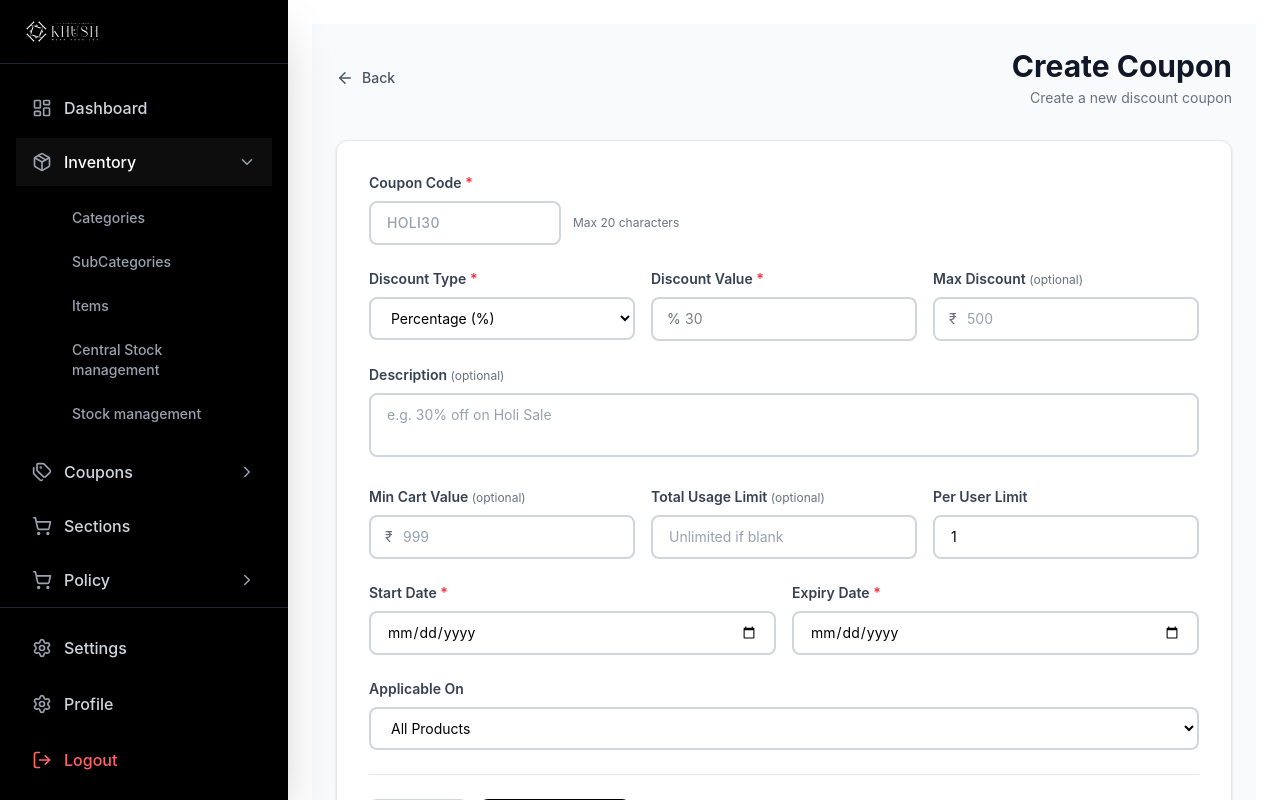
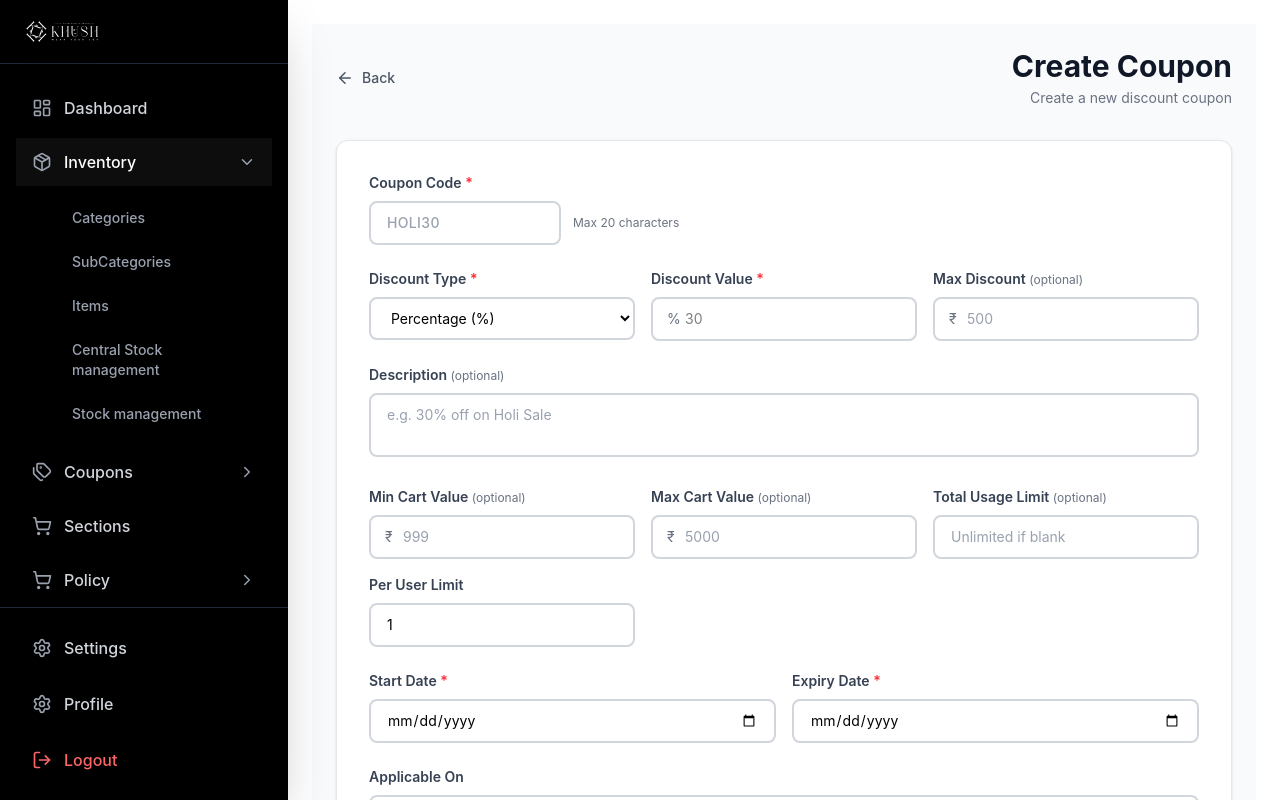
Before and after one commit to prachipossesivepanda/Khush-admin, a React (Vite) app: page /admin/coupons/create in a window 1280 px wide. Shown: the top 800 px of the page. Built offline with nearby package versions, Linux system fonts and the light colour scheme; sample sign-in values are in the browser's storage.

Commit message:
coupon maxcart value

```diff
--- a/index.html
+++ b/index.html
@@ -2,7 +2,7 @@
 <html lang="en">
   <head>
     <meta charset="UTF-8" />
-    <link rel="icon" type="image/svg+xml" href="/vite.svg" />
+    <!-- <link rel="icon" type="image/svg+xml" href="/vite.svg" /> -->
     <meta name="viewport" content="width=device-width, initial-scale=1.0" />
     <title>khush</title>
   </head>
--- a/src/admin/components/coupon/couponform.jsx
+++ b/src/admin/components/coupon/couponform.jsx
@@ -21,6 +21,7 @@ const CouponForm = () => {
     discountValue: "",
     maxDiscountAmount: "",
     minCartValue: "",
+    maxCartValue: "",
     totalUsageLimit: "",
     perUserUsageLimit: "1",
     startDate: "",
@@ -46,10 +47,16 @@ const CouponForm = () => {
             discountValue: coupon.discountValue || "",
             maxDiscountAmount: coupon.maxDiscountAmount || "",
             minCartValue: coupon.minCartValue || "",
+            maxCartValue:
+              coupon.maxCartValue !== undefined && coupon.maxCartValue !== null
+                ? String(coupon.maxCartValue)
+                : "",
             totalUsageLimit: coupon.totalUsageLimit || "",
             perUserUsageLimit: coupon.perUserUsageLimit || "1",
-            startDate: coupon.startDate ? coupon.startDate.split('T')[0] : "",
-            expiryDate: coupon.expiryDate ? coupon.expiryDate.split('T')[0] : "",
+            startDate: coupon.startDate ? coupon.startDate.split("T")[0] : "",
+            expiryDate: coupon.expiryDate
+              ? coupon.expiryDate.split("T")[0]
+              : "",
             applicableOn: coupon.applicableOn || "ALL",
           });
         } else {
@@ -95,10 +102,21 @@ const CouponForm = () => {
       description: formData.description.trim(),
       discountType: formData.discountType,
       discountValue: Number(formData.discountValue),
-      maxDiscountAmount: formData.maxDiscountAmount ? Number(formData.maxDiscountAmount) : undefined,
-      minCartValue: formData.minCartValue ? Number(formData.minCartValue) : undefined,
-      totalUsageLimit: formData.totalUsageLimit ? Number(formData.totalUsageLimit) : undefined,
-      perUserUsageLimit: formData.perUserUsageLimit ? Number(formData.perUserUsageLimit) : 1,
+      maxDiscountAmount: formData.maxDiscountAmount
+        ? Number(formData.maxDiscountAmount)
+        : undefined,
+      minCartValue: formData.minCartValue
+        ? Number(formData.minCartValue)
+        : undefined,
+      maxCartValue: formData.maxCartValue
+        ? Number(formData.maxCartValue)
+        : undefined,
+      totalUsageLimit: formData.totalUsageLimit
+        ? Number(formData.totalUsageLimit)
+        : undefined,
+      perUserUsageLimit: formData.perUserUsageLimit
+        ? Number(formData.perUserUsageLimit)
+        : 1,
       startDate: formData.startDate,
       expiryDate: formData.expiryDate,
       applicableOn: formData.applicableOn,
@@ -132,7 +150,10 @@ const CouponForm = () => {
             onClick={() => navigate("/admin/coupons")}
             className="flex items-center gap-2 text-sm font-medium text-gray-600 hover:text-gray-900 transition-colors group"
           >
-            <ArrowLeft size={18} className="group-hover:-translate-x-1 transition-transform" />
+            <ArrowLeft
+              size={18}
+              className="group-hover:-translate-x-1 transition-transform"
+            />
             <span>Back</span>
           </button>
           <div className="text-right">
@@ -140,7 +161,9 @@ const CouponForm = () => {
               {isEdit ? "Edit Coupon" : "Create Coupon"}
             </h1>
             <p className="mt-1 text-sm text-gray-500">
-              {isEdit ? "Update coupon information" : "Create a new discount coupon"}
+              {isEdit
+                ? "Update coupon information"
+                : "Create a new discount coupon"}
             </p>
           </div>
         </div>
@@ -208,9 +231,13 @@ const CouponForm = () => {
                 </label>
                 <div className="relative">
                   {formData.discountType === "PERCENT" ? (
-                    <span className="absolute left-4 top-1/2 -translate-y-1/2 text-gray-500 text-sm">%</span>
+                    <span className="absolute left-4 top-1/2 -translate-y-1/2 text-gray-500 text-sm">
+                      %
+                    </span>
                   ) : (
-                    <span className="absolute left-4 top-1/2 -translate-y-1/2 text-gray-500 text-sm">₹</span>
+                    <span className="absolute left-4 top-1/2 -translate-y-1/2 text-gray-500 text-sm">
+                      ₹
+                    </span>
                   )}
                   <input
                     type="number"
@@ -228,10 +255,15 @@ const CouponForm = () => {
 
               <div>
                 <label className="block text-sm font-semibold text-gray-700 mb-2">
-                  Max Discount <span className="text-xs text-gray-500 font-normal">(optional)</span>
+                  Max Discount{" "}
+                  <span className="text-xs text-gray-500 font-normal">
+                    (optional)
+                  </span>
                 </label>
                 <div className="relative">
-                  <span className="absolute left-4 top-1/2 -translate-y-1/2 text-gray-500 text-sm">₹</span>
+                  <span className="absolute left-4 top-1/2 -translate-y-1/2 text-gray-500 text-sm">
+                    ₹
+                  </span>
                   <input
                     type="number"
                     name="maxDiscountAmount"
@@ -248,7 +280,10 @@ const CouponForm = () => {
             {/* Description */}
             <div className="mb-6">
               <label className="block text-sm font-semibold text-gray-700 mb-2">
-                Description <span className="text-xs text-gray-500 font-normal">(optional)</span>
+                Description{" "}
+                <span className="text-xs text-gray-500 font-normal">
+                  (optional)
+                </span>
               </label>
               <textarea
                 name="description"
@@ -264,10 +299,15 @@ const CouponForm = () => {
             <div className="grid grid-cols-1 sm:grid-cols-2 lg:grid-cols-3 gap-4 mb-6">
               <div>
                 <label className="block text-sm font-semibold text-gray-700 mb-2">
-                  Min Cart Value <span className="text-xs text-gray-500 font-normal">(optional)</span>
+                  Min Cart Value{" "}
+                  <span className="text-xs text-gray-500 font-normal">
+                    (optional)
+                  </span>
                 </label>
                 <div className="relative">
-                  <span className="absolute left-4 top-1/2 -translate-y-1/2 text-gray-500 text-sm">₹</span>
+                  <span className="absolute left-4 top-1/2 -translate-y-1/2 text-gray-500 text-sm">
+                    ₹
+                  </span>
                   <input
                     type="number"
                     name="minCartValue"
@@ -279,10 +319,35 @@ const CouponForm = () => {
                   />
                 </div>
               </div>
+              <div>
+                <label className="block text-sm font-semibold text-gray-700 mb-2">
+                  Max Cart Value{" "}
+                  <span className="text-xs text-gray-500 font-normal">
+                    (optional)
+                  </span>
+                </label>
+                <div className="relative">
+                  <span className="absolute left-4 top-1/2 -translate-y-1/2 text-gray-500 text-sm">
+                    ₹
+                  </span>
+                  <input
+                    type="number"
+                    name="maxCartValue"
+                    value={formData.maxCartValue}
+                    onChange={handleInputChange}
+                    min="0"
+                    placeholder="5000"
+                    className="w-full px-4 py-2.5 pl-8 text-sm rounded-lg border-2 border-gray-300 bg-white focus:outline-none focus:ring-2 focus:ring-black focus:border-black transition-all placeholder:text-gray-400"
+                  />
+                </div>
+              </div>
 
               <div>
                 <label className="block text-sm font-semibold text-gray-700 mb-2">
-                  Total Usage Limit <span className="text-xs text-gray-500 font-normal">(optional)</span>
+                  Total Usage Limit{" "}
+                  <span className="text-xs text-gray-500 font-normal">
+                    (optional)
+                  </span>
                 </label>
                 <input
                   type="number"
@@ -378,8 +443,10 @@ const CouponForm = () => {
                     <div className="w-4 h-4 border-2 border-white border-t-transparent rounded-full animate-spin"></div>
                     Saving...
                   </span>
+                ) : isEdit ? (
+                  "Update Coupon"
                 ) : (
-                  isEdit ? "Update Coupon" : "Create Coupon"
+                  "Create Coupon"
                 )}
               </button>
             </div>
```
